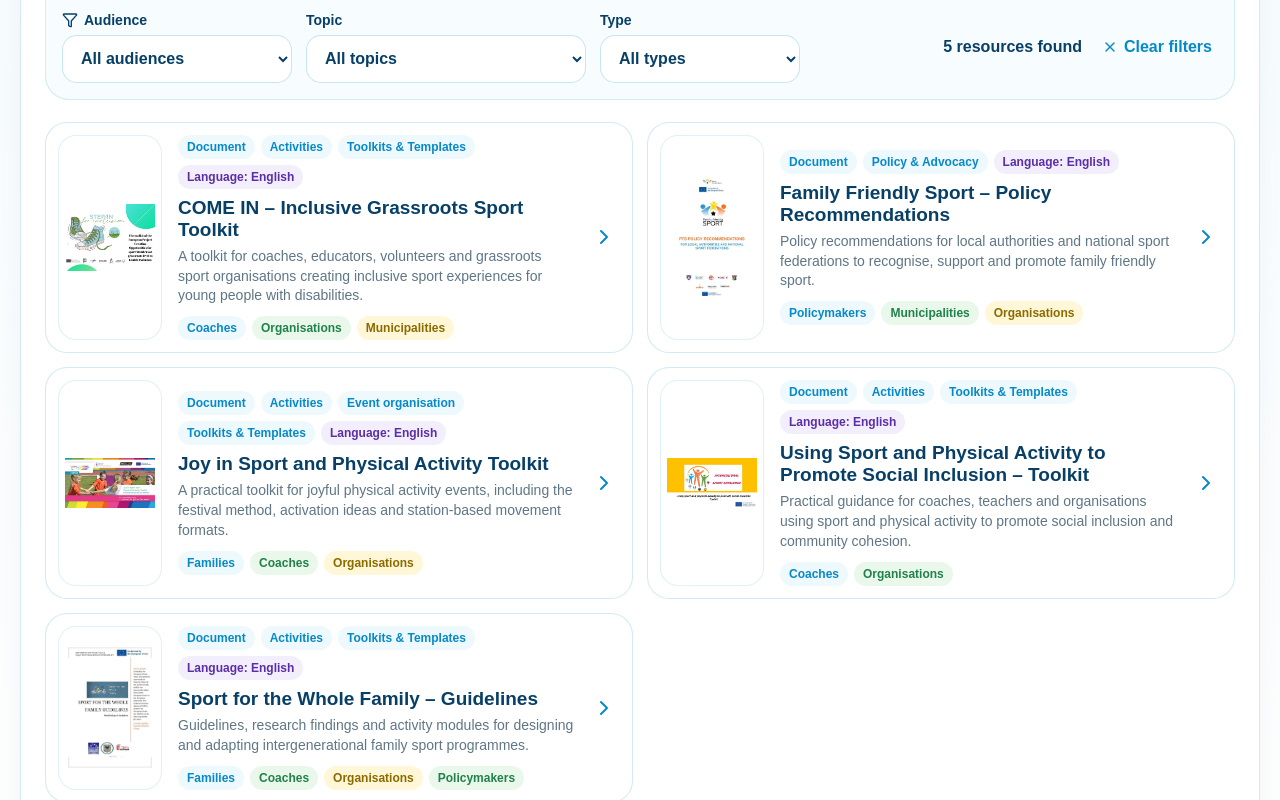
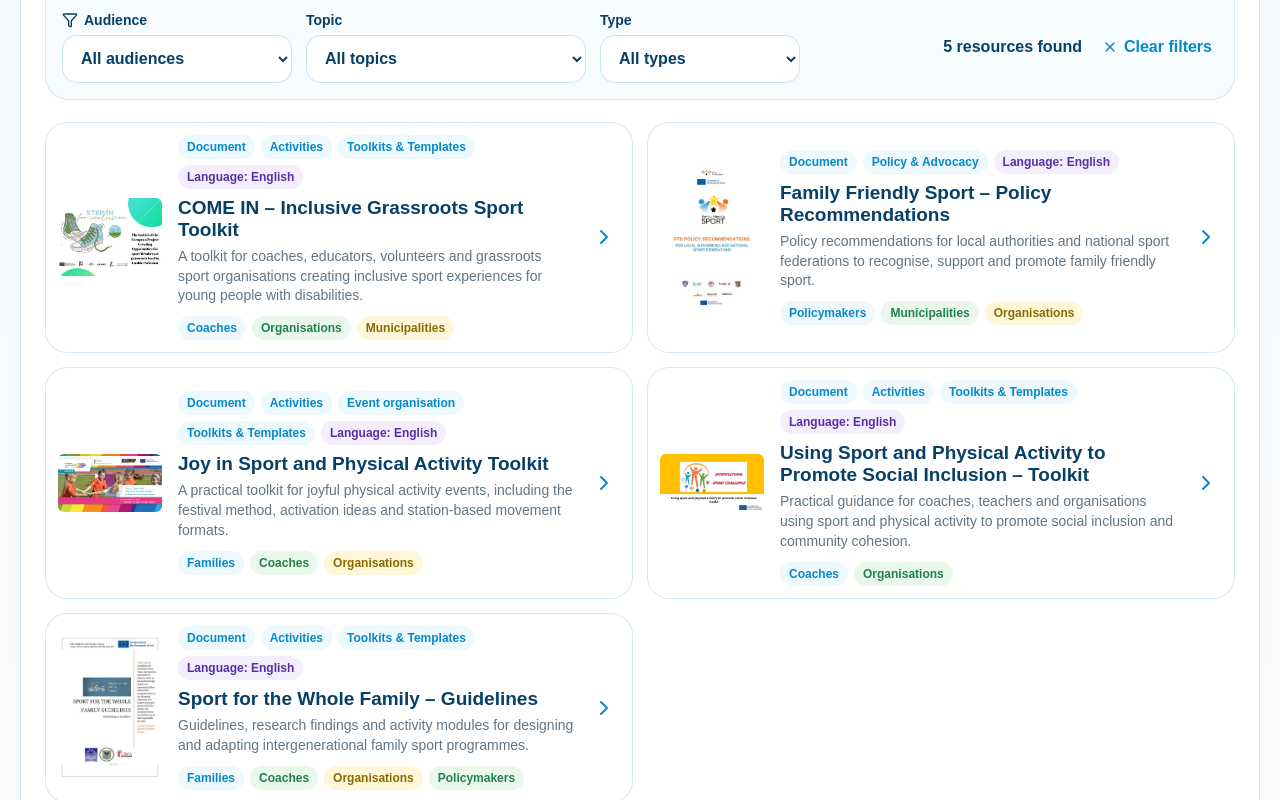
Before and after one commit to ronaldsrezais-cpu/knowledge-hub, a Next.js app: page / in a window 1280 px wide. Shown: the part 1700-2500 px from the top of the page. Built offline with nearby package versions, Linux system fonts and the light colour scheme.

Commit message:
Remove outlined preview column from document resource covers

```diff
--- a/app/globals.css
+++ b/app/globals.css
@@ -105,6 +105,9 @@ h1 { margin: 18px 0 16px; font-size: clamp(42px, 6.2vw, 74px); line-height: .95;
 .resource-visual { height:100%; min-height:116px; border-radius:18px; display:grid; place-items:center; color:white; }
 .resource-cover-wrap { overflow:hidden; background:#fff; border:1px solid rgba(7,137,200,.12); padding:6px; }
 .resource-cover { width:100%; height:100%; min-height:104px; display:block; object-fit:contain; object-position:center center; border-radius:14px; background:#fff; box-sizing:border-box; }
+/* Document covers show as clean thumbnails without a tall, outlined preview column. */
+.resource-card:not(.resource-card-video) .resource-cover-wrap { height:auto; min-height:0; padding:0; border:0; border-radius:0; background:transparent; align-self:center; }
+.resource-card:not(.resource-card-video) .resource-cover { width:100%; height:auto; min-height:0; max-height:156px; object-fit:contain; border-radius:6px; background:transparent; }
 .resource-card-video { grid-template-columns: 148px 1fr 24px; gap:14px; padding:12px; min-height:142px; align-items:center; }
 .resource-video-cover-wrap { position:relative; padding:0; width:148px; height:84px; min-height:84px; border-radius:14px; background:#edf6fb; align-self:center; }
 .resource-video-cover { min-height:0; width:100%; height:100%; object-fit:cover; object-position:center; border-radius:13px; background:#edf6fb; }
```
